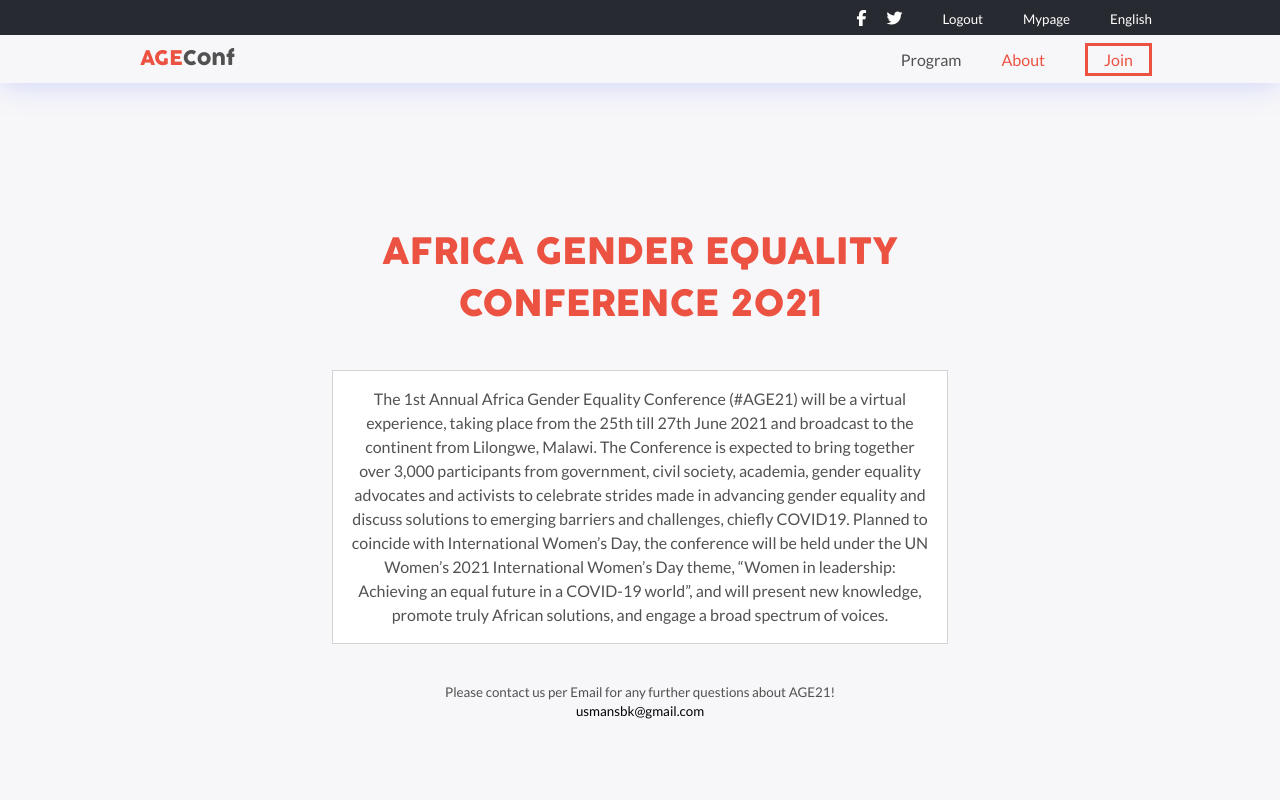
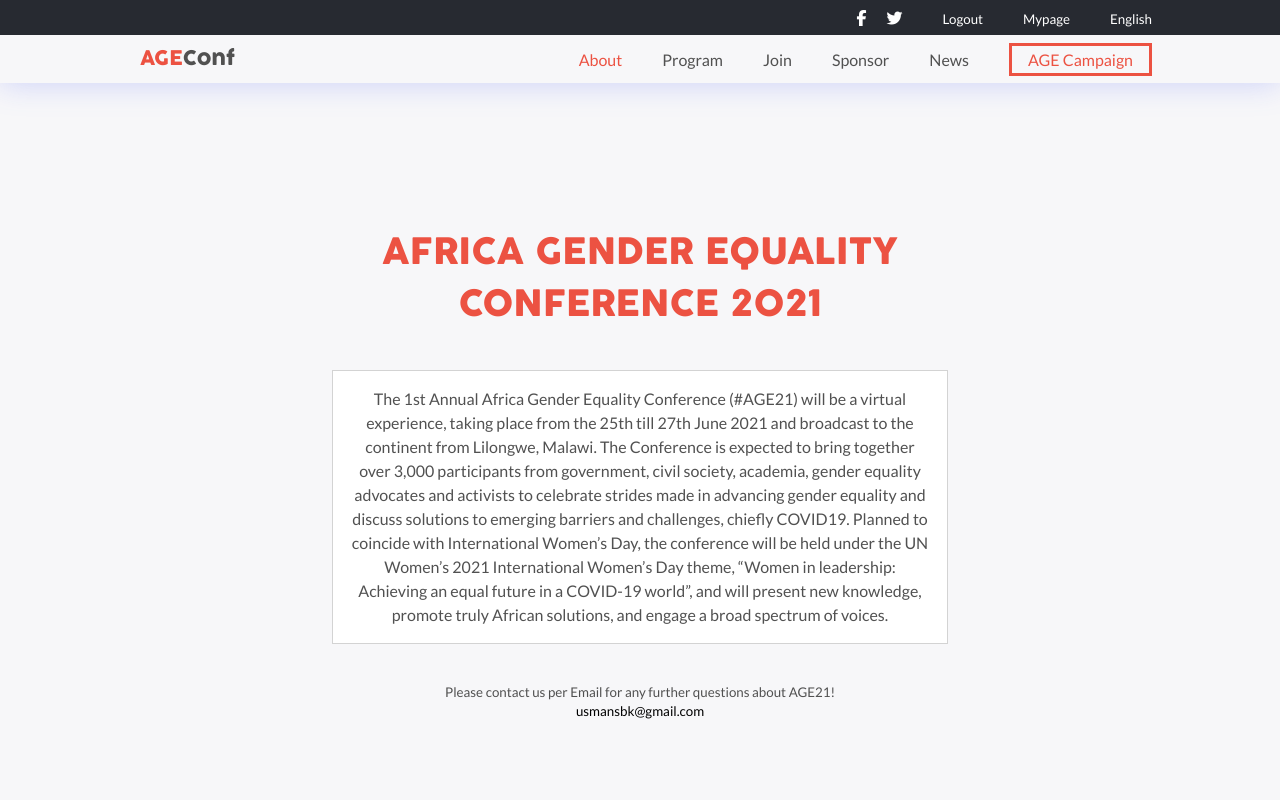
Before and after one commit to usmansbk/html-css-js-capstone, a website: page about.html in a window 1280 px wide. Shown: the top 800 px of the page. Drawn offline with Linux system fonts and the light colour scheme.

Commit message:
Add nav links

```diff
--- a/about.html
+++ b/about.html
@@ -43,14 +43,23 @@
           </button>
           <ul class="nav navbar-nav color-dark-text">
             <li class="nav-item">
+              <a class="nav-link active" href="./about.html">About</a>
+            </li>
+            <li class="nav-item">
               <a class="nav-link" href="./index.html">Program</a>
             </li>
             <li class="nav-item">
-              <a class="nav-link active" href="./about.html">About</a>
+              <a class="nav-link " href="#join">Join</a>
             </li>
             <li class="nav-item">
-              <a class="join-nav-button color-primary bd-primary" href="#join"
-                >Join</a
+              <a class="nav-link " href="#sponsor">Sponsor</a>
+            </li>
+            <li class="nav-item">
+              <a class="nav-link " href="#news">News</a>
+            </li>
+            <li class="nav-item">
+              <a class="join-nav-button color-primary bd-primary" href="#campaign"
+                >AGE Campaign</a
               >
             </li>
           </ul>
```
